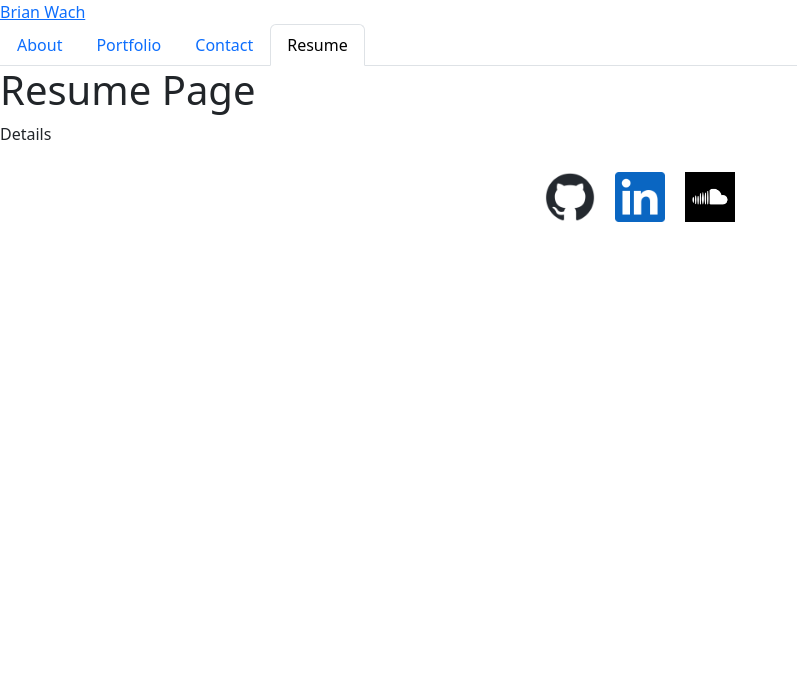
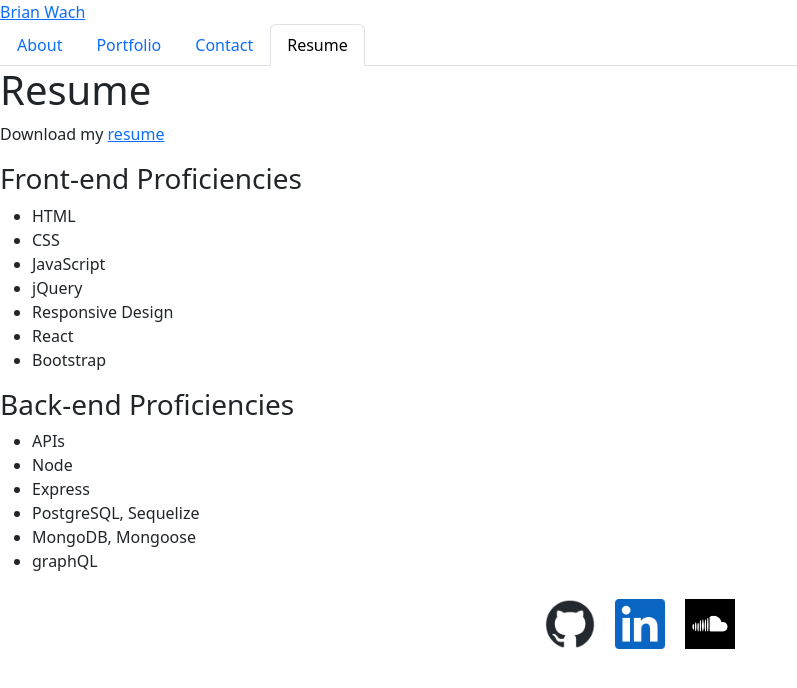
Before and after one commit to briandwach/portfolio-react, a React (Vite) app: page /Resume in a window 1280 px wide. Shown: the top 688 px of the page, without its empty margins (0-797 px from the left). Built offline with nearby package versions, Linux system fonts and the light colour scheme.

Commit message:
Content for resume, including link to resume pdf

```diff
--- a/src/pages/Resume.jsx
+++ b/src/pages/Resume.jsx
@@ -1,10 +1,31 @@
 export default function Resume() {
     return (
       <div>
-        <h1>Resume Page</h1>
+        <h1>Resume</h1>
         <p>
-          Details
+          Download my <a href='/images/wachresume.pdf' target="_blank" rel="noopener noreferrer">resume</a>
         </p>
+
+      <h3>Front-end Proficiencies</h3>
+      <ul>
+        <li>HTML</li>
+        <li>CSS</li>
+        <li>JavaScript</li>
+        <li>jQuery</li>
+        <li>Responsive Design</li>
+        <li>React</li>
+        <li>Bootstrap</li>
+      </ul>
+
+      <h3>Back-end Proficiencies</h3>
+      <ul>
+        <li>APIs</li>
+        <li>Node</li>
+        <li>Express</li>
+        <li>PostgreSQL, Sequelize</li>
+        <li>MongoDB, Mongoose</li>
+        <li>graphQL</li>
+      </ul>
       </div>
     );
   }
```
Also changed, not shown: 1 other file (tests, documents, lock files or other folders).
